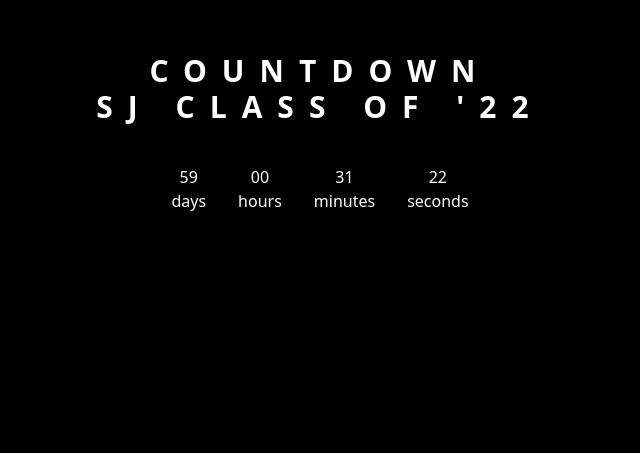
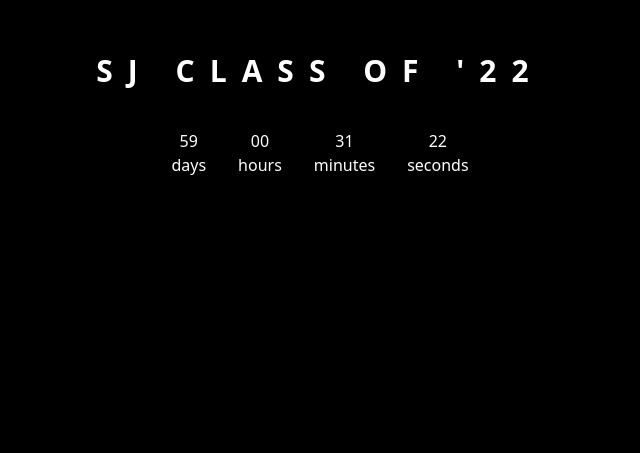
Before and after one commit to mahithsc/saint-johns-countdown, a Next.js app: page / in a window 1280 px wide. Shown: the part 347-800 px from the top of the page, without its empty margins (0-640 px from the left). Built offline with nearby package versions, Linux system fonts and the light colour scheme; grey boxes are pictures that could not be loaded.

Commit message:
cosmetic change, removing "countdown"

```diff
--- a/components/Title.tsx
+++ b/components/Title.tsx
@@ -3,7 +3,7 @@ import React from 'react'
 const Title = () => {
     return (
         <>
-            <div className='text-white spacing tracking-[0.5em] text-3xl font-bold flex'>COUNTDOWN</div>
+            {/* <div className='text-white spacing tracking-[0.5em] text-3xl font-bold flex'>COUNTDOWN</div> */}
             <div className='text-white spacing tracking-[0.5em] text-3xl font-bold flex'>SJ CLASS OF '22</div>
         </>
     )
```
